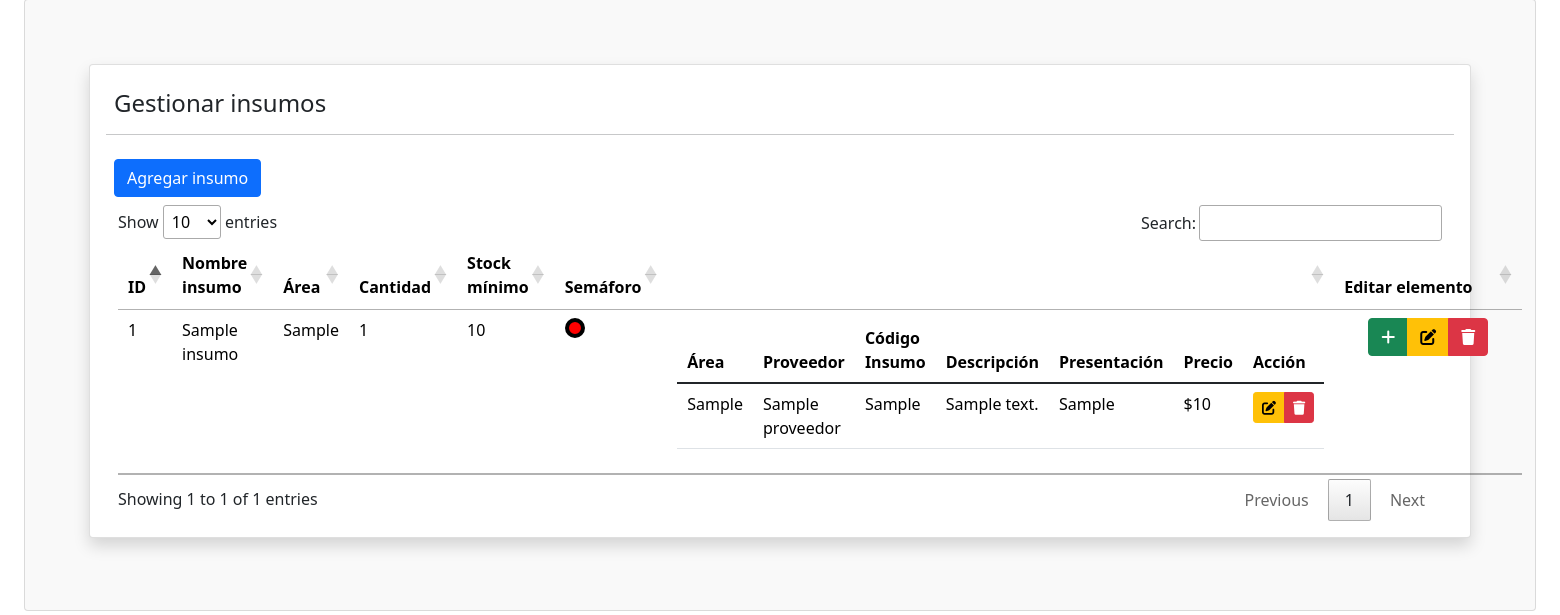
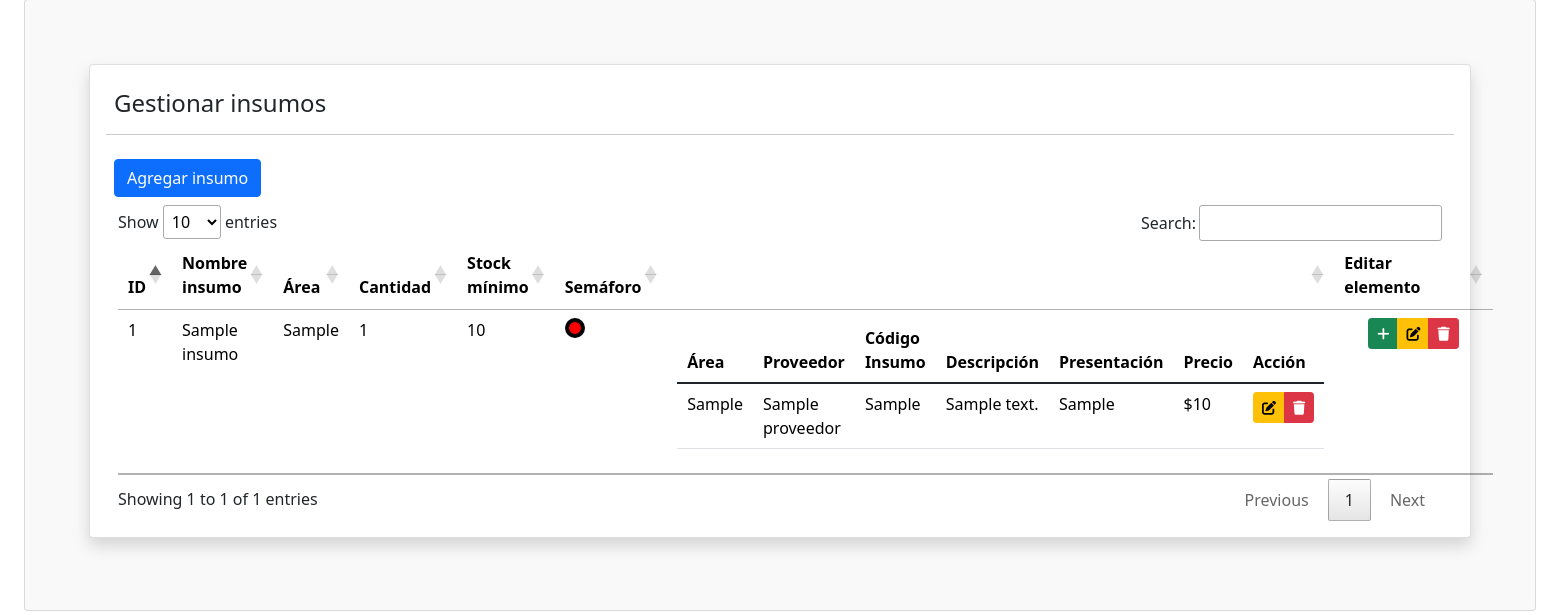
Before and after one commit to xatomen/SGSIVetLab, a PHP site: page /SGSIVetLab/public/admin/mantener_insumos.php in a window 1560 px wide. Shown: the part 1069-1684 px from the top of the page. Run offline with PHP 8.4, Linux system fonts and the light colour scheme; the visitor is signed in with stand-in values (Sample User, id 1); tables that the repository leaves empty hold one stand-in row (values such as "Sample post"); some libraries are stand-ins or nearby versions.

Commit message:
Se formatea la visualización de precios en listado_insumos.php y utilizar_stock.php para mejorar la presentación. Se ajusta el tamaño de los botones en mantener_insumos.php para una mejor usabilidad.

```diff
--- a/public/admin/listado_insumos.php
+++ b/public/admin/listado_insumos.php
@@ -97,7 +97,7 @@
                         ?>
                     </td>
                     <td><?php echo $provee['Cantidad'] ?></td>
-                    <td><?php echo $provee['Precio'] ?></td>
+                    <td><?php echo "$".number_format($provee['Precio'], 0, '', '.')  ?></td>
                     <td><?php echo $provee['Descripcion'] ?></td>
                     <td><?php echo $provee['Presentacion'] ?></td>
                     <td class="area">
--- a/public/admin/mantener_insumos.php
+++ b/public/admin/mantener_insumos.php
@@ -551,18 +551,18 @@
                                 <div class="row m-0">
                                   <div class="btn-group" role="group">
                                       <!-- Botón para abrir el modal de agregar proveedor -->
-                                      <button type="button" class="btn btn-success" data-bs-toggle="modal" data-bs-target="#agregarProveedorModal"
+                                      <button type="button" class="btn btn-success btn-sm" data-bs-toggle="modal" data-bs-target="#agregarProveedorModal"
                                               data-id="<?php echo $insumo['ID'] ?>">
                                         <i class="fas fa-plus"></i> <!-- Ícono de agregar -->
                                       </button>
                                       <!-- Botón para abrir el modal de modificar insumo -->
-                                      <button type="button" class="btn btn-warning" data-bs-toggle="modal" data-bs-target="#editarInsumoModal"
+                                      <button type="button" class="btn btn-warning btn-sm" data-bs-toggle="modal" data-bs-target="#editarInsumoModal"
                                               data-id="<?php echo $insumo['ID'] ?>"
                                               data-nombre="<?php echo $insumo['Nombre'] ?>"
                                               data-stock-minimo="<?php echo $insumo['Stock_minimo'] ?>">
                                         <i class="fas fa-edit"></i> <!-- Ícono de editar -->
                                       </button>
-                                      <button type="submit" name="accion" value="Eliminar" class="btn btn-danger">
+                                      <button type="submit" name="accion" value="Eliminar" class="btn btn-danger btn-sm">
                                         <i class="fas fa-trash"></i> <!-- Ícono de basurero -->
                                       </button>
                                   </div>
--- a/public/user/utilizar_stock.php
+++ b/public/user/utilizar_stock.php
@@ -187,7 +187,7 @@
                         ?>
                     </td>
                     <td><?php echo $provee['Cantidad'] ?></td>
-                    <td><?php echo $provee['Precio'] ?></td>
+                    <td><?php echo "$".number_format($provee['Precio'], 0, '', '.')  ?></td>
                     <td><?php echo $provee['Descripcion'] ?></td>
                     <td><?php echo $provee['Presentacion'] ?></td>
                     <td class="area">
```
